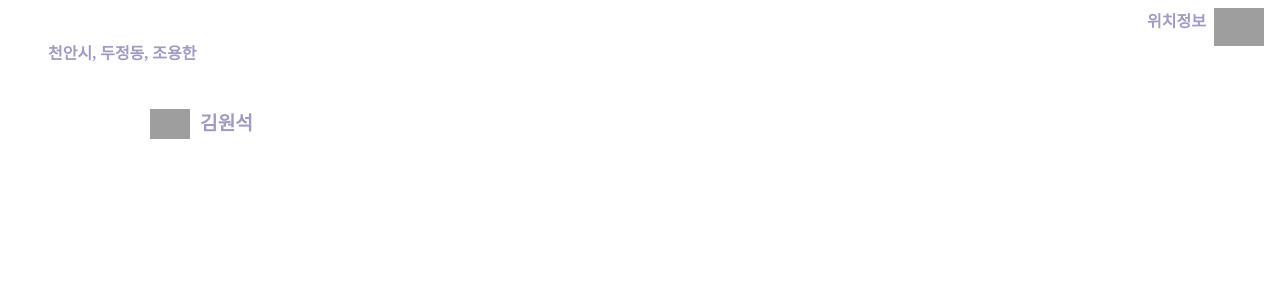
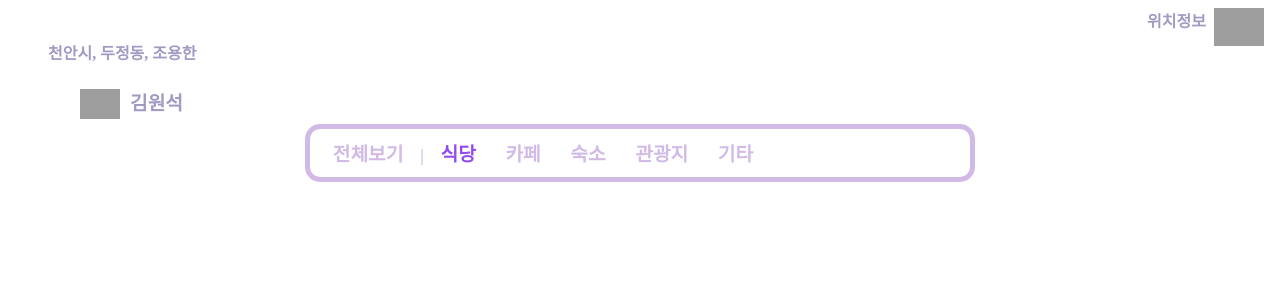
Before and after one commit to LIkelion-at-KOREATECH/PERFUME, a Django app: page /search/ in a window 1280 px wide. Shown: the part 43-343 px from the top of the page. Run offline with Django 3.2, Linux system fonts and the light colour scheme; grey boxes are pictures that could not be loaded.

Commit message:
카테고리 추가
"전체보기", "식당", "카페", "숙소", "관광지", "기타"

```diff
--- a/search_post/search/static/css/search.css
+++ b/search_post/search/static/css/search.css
@@ -1,4 +1,5 @@
-/* 색깔 - #756AA6ac, #934BF1 */
+/* 사용한 색깔 - #934BF1, #756AA6ac, #d1bbe6 */
+/* 글꼴 - 영문은 Georgia, 한글은 Bold */
 
 body {
     margin: 0;
@@ -83,13 +84,13 @@ img {
 .profile {
     display: flex;
     align-items: center;
-    margin-top: 40px;
+    margin-top: 20px;
     margin-bottom: 5px;
 }
 
 .profile-item {
     display: inline-block;
-    padding-left: 150px;
+    padding-left: 80px;
     padding-right: 0;
     padding-top: 5px;
     margin-right: 10px;
@@ -102,3 +103,34 @@ img {
     font-size: 1.2rem;
     color: #756AA6ac;
 }
+
+/* 카테고리 선택 (반응형 요소 사용) */
+.category {
+    border: 5px solid #d1bbe6;
+    border-radius: 15px;
+    margin-left: auto;
+    margin-right: auto;
+    position: relative;
+    width: 50%;
+    height: 80%;
+    padding: 10px;
+}
+
+a {
+    text-decoration: none;
+}
+
+.cate-item {
+    color: #d1bbe6;
+    font-family: Bold;
+    font-weight: bold;
+    font-size: 1.2rem;
+    margin-left: 2%;
+    margin-right: 2%;
+}
+
+#l {
+    color: #d1bbe6;
+    font-weight: bold;
+    display: inline;
+}
--- a/search_post/search/templates/search.html
+++ b/search_post/search/templates/search.html
@@ -38,6 +38,16 @@
         <h3 class="profile-name">김원석</h3>
     </div>
 
+    <!-- 카테고리 -->
+    <div class="category">
+        <a class="cate-item " href="">전체보기</a>
+        <p id="l">|</p>
+        <a class="cate-item" href="" style="color:#934BF1">식당</a>
+        <a class="cate-item" href="">카페</a>
+        <a class="cate-item" href="">숙소</a>
+        <a class="cate-item" href="">관광지</a>
+        <a class="cate-item" href="">기타</a>
+    </div>
     <!-- <img class="post-locator" alt="포스팅 지도 확인" src="{% static 'images/locator.png' %}"> -->
 
 </body>
```
